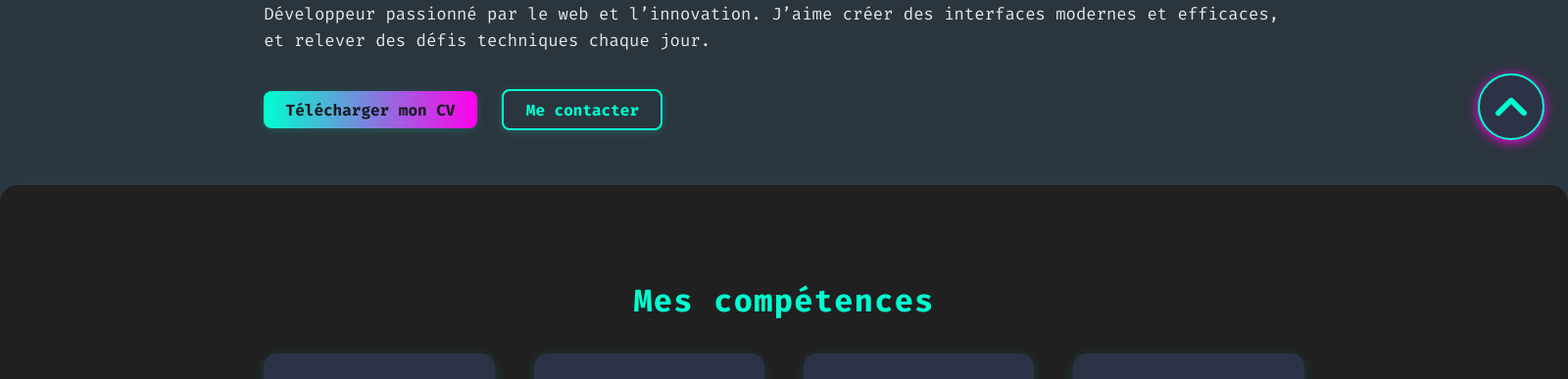
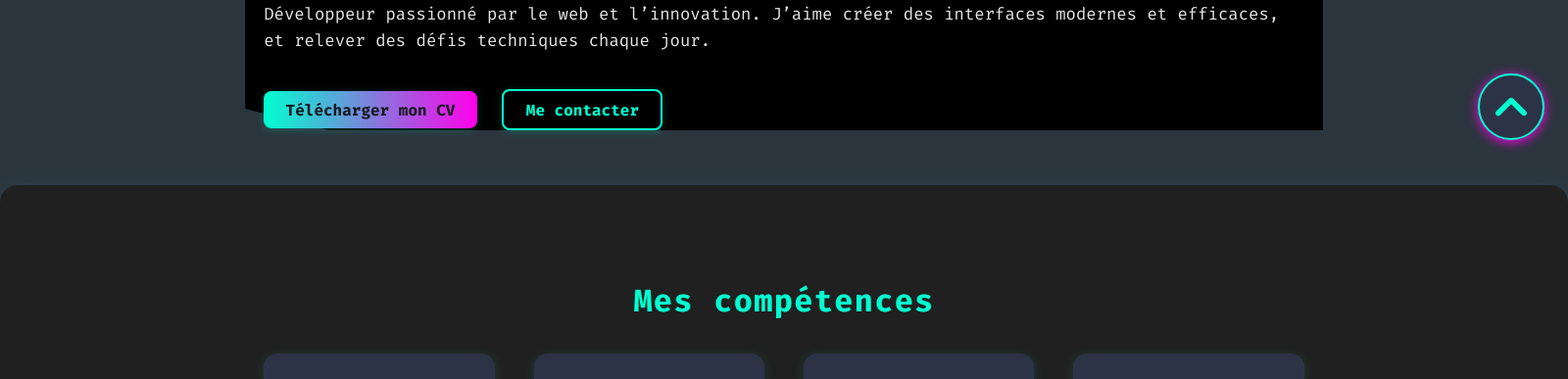
Before and after one commit to Baltroumark/golemito.github.io, an Electron app: page index.html in a window 1600 px wide. Shown: the part 633-1020 px from the top of the page at 98% size. Drawn offline with Linux system fonts and the light colour scheme.

Commit message:
maj image

```diff
--- a/test.css
+++ b/test.css
@@ -188,17 +188,26 @@ body {
     padding: 4.5rem 0 3.5rem 0;
 }
 
-#presentation .container::before {
-    transition: clip-path 0.3s ease-in-out;
+#presentation .container {
+    position: relative;
+    z-index: 1;
+    /* autres styles */
 }
 
-#presentation .container:hover::before {
+#presentation .container::before {
+    content: "";
+    position: absolute;
+    inset: 0;
+    background: var(--border-color, black); /* ou ce que tu veux */
     clip-path: polygon(
             0% 0%,
-            100% 0%,
+            92% 0%,
+            100% 12%,
             100% 100%,
-            0% 100%
+            8% 100%,
+            0% 88%
     );
+    z-index: -1;
 }
 
 #presentation img {
```
